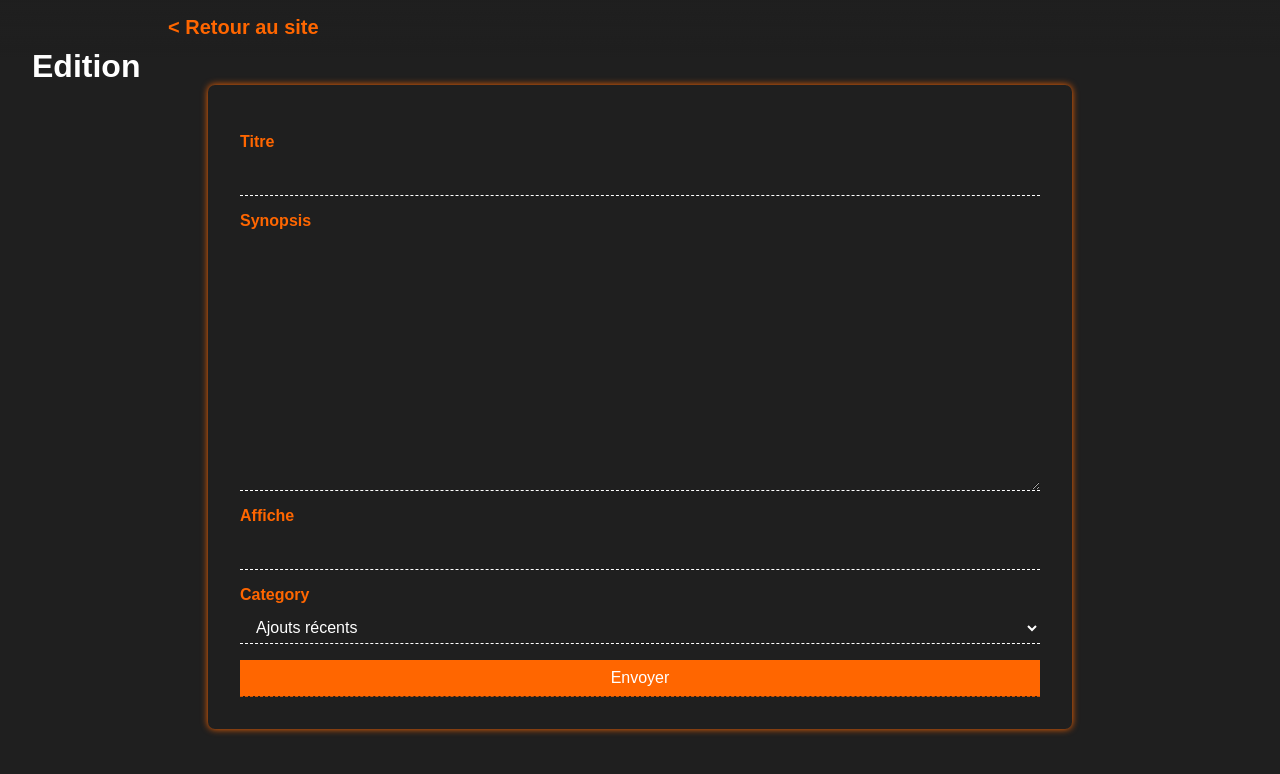
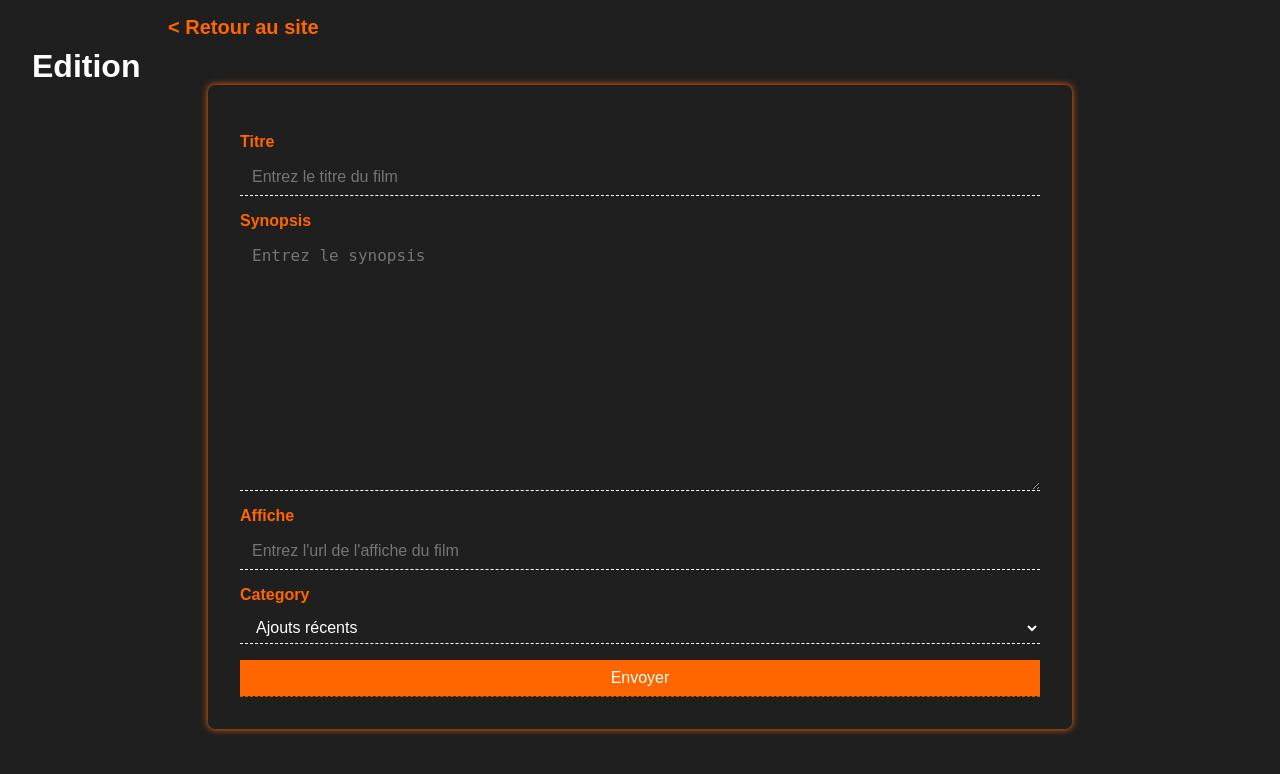
Before and after one commit to ThibDT/Netflop, a PHP site: page /admin/form.php in a window 1280 px wide. Shown: the top 774 px of the page. Run offline with PHP 8.4, Linux system fonts and the light colour scheme; some libraries are stand-ins or nearby versions.

Commit message:
add placeholders

```diff
--- a/admin/form.php
+++ b/admin/form.php
@@ -24,13 +24,13 @@
         </div>
         <form method="POST">
             <label for="title">Titre</label>
-            <input type="text" id="title" name="title" value="">
+            <input type="text" id="title" name="title" value="" placeholder="Entrez le titre du film">
 
             <label for="synopsis">Synopsis</label>
-            <textarea name="synopsis" id="synopsis" cols="30" rows="10"></textarea>
+            <textarea name="synopsis" id="synopsis" cols="30" rows="10" placeholder="Entrez le synopsis"></textarea>
 
             <label for="thumbnail">Affiche</label>
-            <input type="text" id="thumbnail" name="thumbnail" value="">
+            <input type="text" id="thumbnail" name="thumbnail" value="" placeholder="Entrez l'url de l'affiche du film">
 
             <label for="category">Category</label>
             <select name="category" id="category">
```
